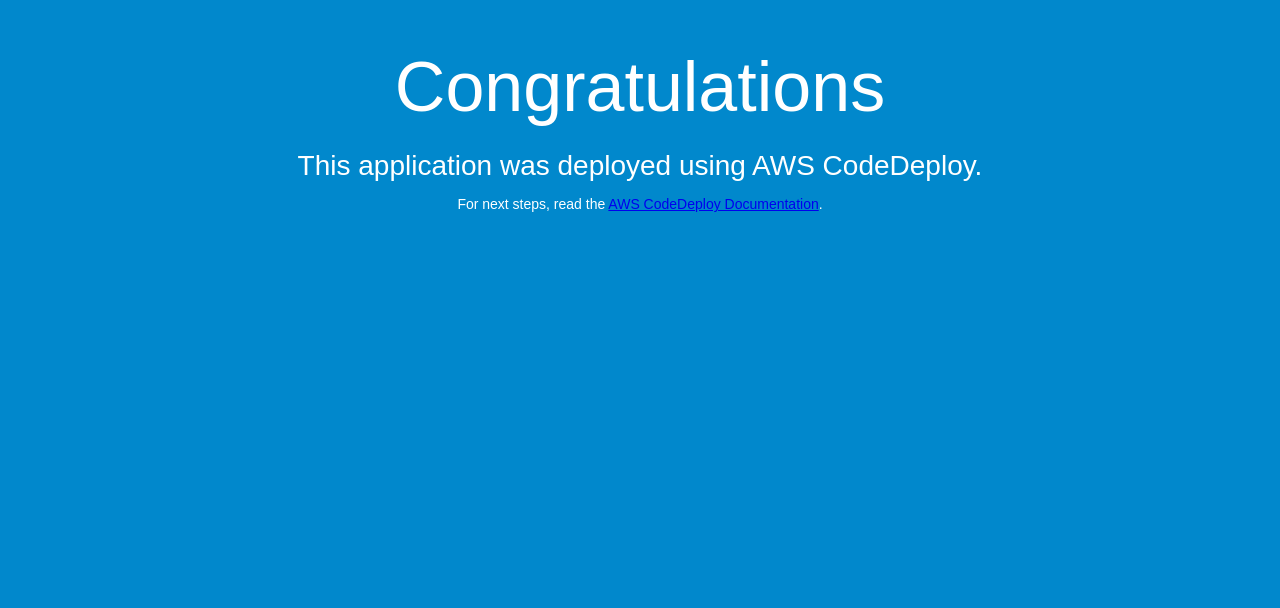
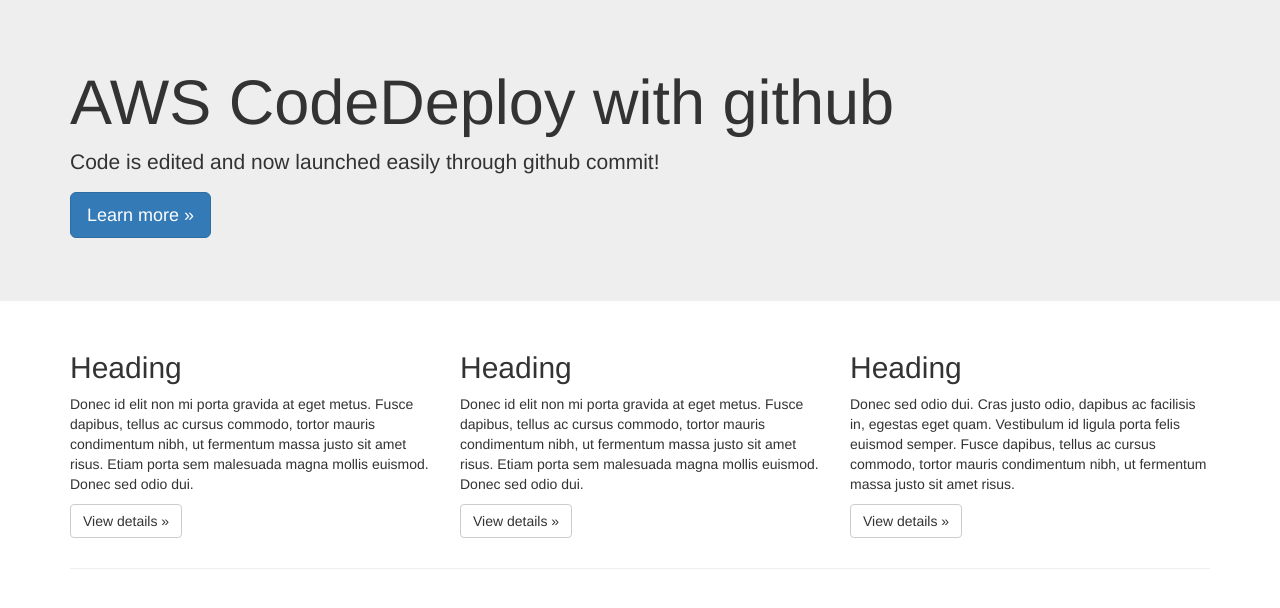
Before and after one commit to sahil1/CodeDeployGitHubDemo, a plain HTML site: page index.html in a window 1280 px wide. Drawn offline with nearby package versions, Linux system fonts and the light colour scheme.

Commit message:
CodeDeploy

```diff
--- a/index.html
+++ b/index.html
@@ -1,34 +1,54 @@
 <!DOCTYPE html>
-<html>
-<head>
-  <meta charset="utf-8">
-  <title>Sample Deployment</title>
-  <style>
-    body {
-      color: #ffffff;
-      background-color: #0188cc;
-      font-family: Arial, sans-serif;
-      font-size: 14px;
-    }
+<html lang="en">
+  <head>
+    <title>AWS CodeDeploy with github</title>
+    <link rel="stylesheet" href="https://maxcdn.bootstrapcdn.com/bootstrap/3.3.7/css/bootstrap.min.css">
 
-    h1 {
-      font-size: 500%;
-      font-weight: normal;
-      margin-bottom: 0;
-    }
+  </head>
 
-    h2 {
-      font-size: 200%;
-      font-weight: normal;
-      margin-bottom: 0;
-    }
-  </style>
-</head>
-<body>
-  <div align="center">
-    <h1>Congratulations</h1>
-    <h2>This application was deployed using AWS CodeDeploy.</h2>
-    <p>For next steps, read the <a href="http://aws.amazon.com/documentation/codedeploy">AWS CodeDeploy Documentation</a>.</p>
-  </div>
-</body>
+  <body>
+
+
+
+    <!-- Main jumbotron for a primary marketing message or call to action -->
+    <div class="jumbotron">
+      <div class="container">
+        <h1>AWS CodeDeploy with github</h1>
+        <p>Code is edited and now launched easily through github commit!</p>
+        <p><a class="btn btn-primary btn-lg" href="#" role="button">Learn more &raquo;</a></p>
+      </div>
+    </div>
+
+    <div class="container">
+      <!-- Example row of columns -->
+      <div class="row">
+        <div class="col-md-4">
+          <h2>Heading</h2>
+          <p>Donec id elit non mi porta gravida at eget metus. Fusce dapibus, tellus ac cursus commodo, tortor mauris condimentum nibh, ut fermentum massa justo sit amet risus. Etiam porta sem malesuada magna mollis euismod. Donec sed odio dui. </p>
+          <p><a class="btn btn-default" href="#" role="button">View details &raquo;</a></p>
+        </div>
+        <div class="col-md-4">
+          <h2>Heading</h2>
+          <p>Donec id elit non mi porta gravida at eget metus. Fusce dapibus, tellus ac cursus commodo, tortor mauris condimentum nibh, ut fermentum massa justo sit amet risus. Etiam porta sem malesuada magna mollis euismod. Donec sed odio dui. </p>
+          <p><a class="btn btn-default" href="#" role="button">View details &raquo;</a></p>
+       </div>
+        <div class="col-md-4">
+          <h2>Heading</h2>
+          <p>Donec sed odio dui. Cras justo odio, dapibus ac facilisis in, egestas eget quam. Vestibulum id ligula porta felis euismod semper. Fusce dapibus, tellus ac cursus commodo, tortor mauris condimentum nibh, ut fermentum massa justo sit amet risus.</p>
+          <p><a class="btn btn-default" href="#" role="button">View details &raquo;</a></p>
+        </div>
+      </div>
+
+      <hr>
+
+
+    </div> <!-- /container -->
+
+
+    <!-- Bootstrap core JavaScript
+    ================================================== -->
+    <!-- Placed at the end of the document so the pages load faster -->
+    <script src="https://ajax.googleapis.com/ajax/libs/jquery/1.12.4/jquery.min.js"></script>
+    <script>window.jQuery || document.write('<script src="../../assets/js/vendor/jquery.min.js"><\/script>')</script>
+  </body>
 </html>
```
Also changed, not shown: IAM.txt (added), LICENSE.txt (deleted), 8 other files.
